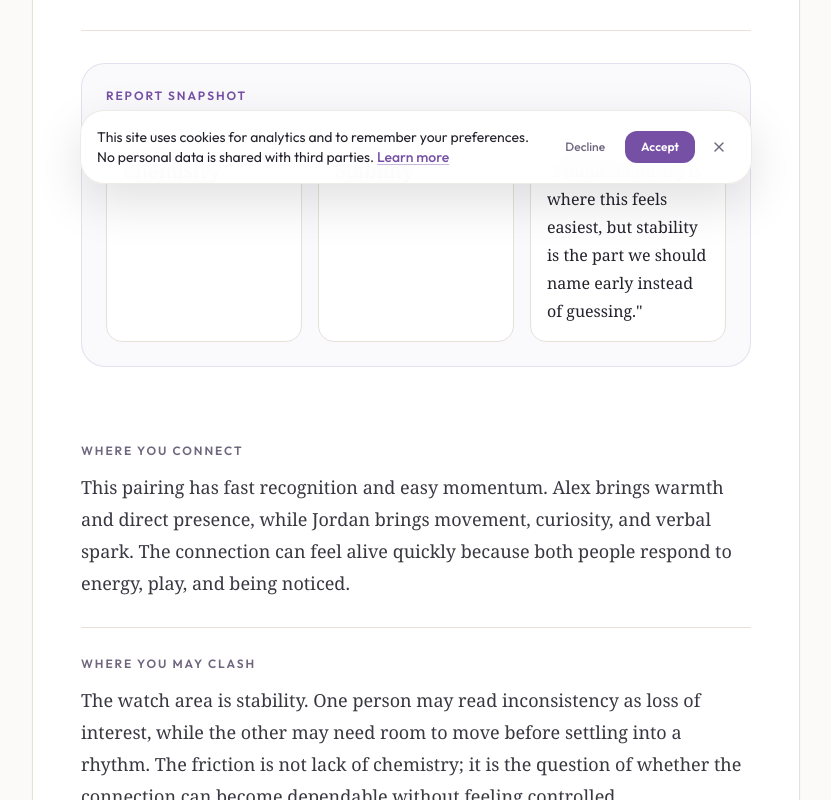
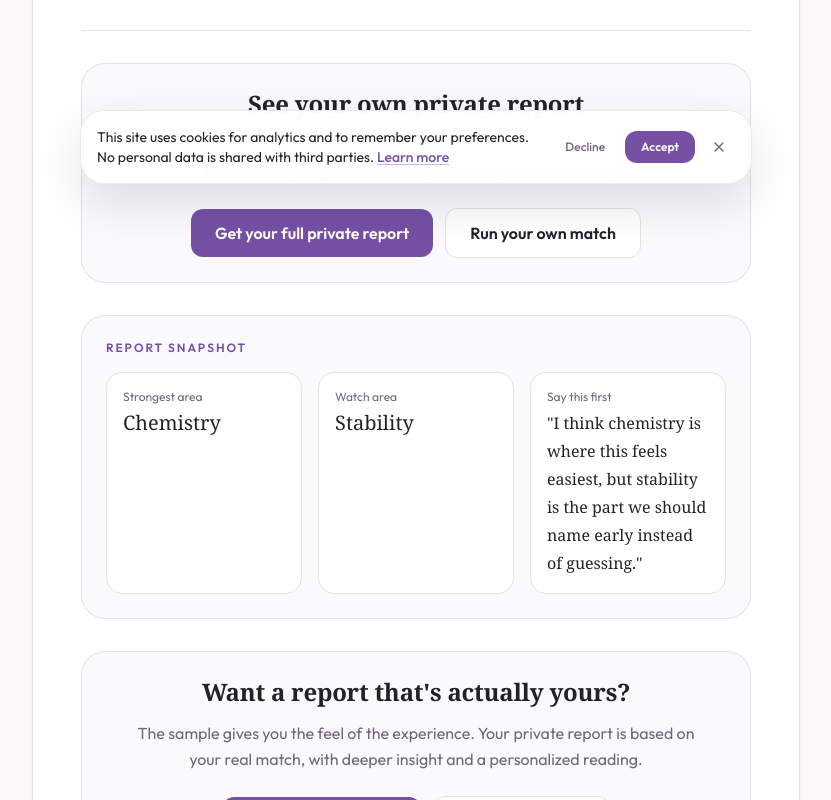
Before and after one commit to redefynliving/MatchbyBirth, a React (Vite) app in the folder apps/web/: page /sample-report in a window 1280 px wide. Shown: the part 600-1400 px from the top of the page, without its empty margins (224-1055 px from the left). Built offline with nearby package versions, Linux system fonts and the light colour scheme.

Commit message:
Add sample report conversion CTAs

```diff
--- /dev/null
+++ b/apps/web/src/components/report/ReportCta.jsx
@@ -0,0 +1,55 @@
+import React from 'react';
+import { Link } from 'react-router-dom';
+import { trackEvent } from '@/lib/analytics.js';
+
+export default function ReportCta({
+  title,
+  body,
+  primaryLabel = 'Get your full private report',
+  primaryTo = '/#calculator',
+  secondaryLabel = 'Run your own match',
+  secondaryTo = '/#calculator',
+  compact = false,
+  placement = 'sample',
+}) {
+  const trackClick = (label) => {
+    trackEvent('sample_report_cta_clicked', {
+      placement,
+      label,
+    });
+  };
+
+  return (
+    <section
+      className={`rounded-3xl border border-primary/15 bg-primary/[0.035] text-center ${
+        compact ? 'p-5 md:p-6' : 'p-6 md:p-8'
+      }`}
+    >
+      <h2 className={`${compact ? 'text-2xl' : 'text-3xl'} font-serif text-foreground`}>
+        {title}
+      </h2>
+
+      <p className="mx-auto mt-3 max-w-xl text-muted-foreground leading-relaxed">
+        {body}
+      </p>
+
+      <div className="mt-6 flex flex-col items-center justify-center gap-3 sm:flex-row">
+        <Link
+          to={primaryTo}
+          onClick={() => trackClick('primary')}
+          className="inline-flex items-center justify-center rounded-xl bg-primary px-6 py-3 font-semibold text-primary-foreground"
+        >
+          {primaryLabel}
+        </Link>
+
+        <Link
+          to={secondaryTo}
+          onClick={() => trackClick('secondary')}
+          className="inline-flex items-center justify-center rounded-xl border border-border bg-card px-6 py-3 font-semibold text-foreground"
+        >
+          {secondaryLabel}
+        </Link>
+      </div>
+    </section>
+  );
+}
--- a/apps/web/src/components/report/ReportView.jsx
+++ b/apps/web/src/components/report/ReportView.jsx
@@ -1,27 +1,8 @@
 import React from 'react';
 import { Download, LockKeyhole } from 'lucide-react';
-import { Link } from 'react-router-dom';
 import BackButton from '@/components/BackButton.jsx';
+import ReportCta from '@/components/report/ReportCta.jsx';
 import { getReportSnapshot } from '@/components/report/reportUtils.js';
-
-function SampleCta() {
-  return (
-    <section className="pt-8 border-t border-border">
-      <div className="rounded-3xl border border-primary/15 bg-primary/[0.035] p-6 text-center">
-        <p className="text-xs uppercase tracking-[0.16em] text-primary font-semibold mb-3">
-          Private paid report
-        </p>
-        <h2 className="font-serif text-2xl mb-3">Want your full report?</h2>
-        <p className="text-muted-foreground leading-relaxed max-w-lg mx-auto">
-          Run your own comparison, then unlock a private report built from your actual compatibility result.
-        </p>
-        <Link to="/#calculator" className="btn-primary mt-5 inline-flex rounded-xl px-5 py-3 text-sm font-semibold">
-          Try the comparison
-        </Link>
-      </div>
-    </section>
-  );
-}
 
 export default function ReportView({
   report,
@@ -71,6 +52,19 @@ export default function ReportView({
             </p>
           </header>
 
+          {mode === 'sample' && (
+            <div className="mt-8">
+              <ReportCta
+                title="See your own private report"
+                body="This sample shows the format. Your full report is built from your actual birth details and gives you a more personal compatibility reading."
+                primaryLabel="Get your full private report"
+                secondaryLabel="Run your own match"
+                placement="top"
+                compact
+              />
+            </div>
+          )}
+
           <section className="my-8 rounded-3xl border border-primary/15 bg-primary/[0.035] p-5 md:p-6">
             <p className="text-xs uppercase tracking-[0.16em] text-primary font-semibold mb-4">
               Report snapshot
@@ -91,6 +85,19 @@ export default function ReportView({
             </div>
           </section>
 
+          {mode === 'sample' && (
+            <div className="mb-8">
+              <ReportCta
+                title="Want a report that's actually yours?"
+                body="The sample gives you the feel of the experience. Your private report is based on your real match, with deeper insight and a personalized reading."
+                primaryLabel="Unlock my full report"
+                secondaryLabel="Try the calculator"
+                placement="middle"
+                compact
+              />
+            </div>
+          )}
+
           <div className="py-4">
             {report.sections.map((section) => (
               <section key={section.key} className="py-7 border-b border-border last:border-0">
@@ -102,7 +109,17 @@ export default function ReportView({
             ))}
           </div>
 
-          {mode === 'sample' && <SampleCta />}
+          {mode === 'sample' && (
+            <div className="pt-8 border-t border-border">
+              <ReportCta
+                title="Ready to see your real match?"
+                body="Run your own birth match and get the complete private report."
+                primaryLabel="Get my report"
+                secondaryLabel="Start with a match"
+                placement="bottom"
+              />
+            </div>
+          )}
 
           <footer className="pt-8 border-t border-border">
             <p className="font-serif text-lg italic leading-8 text-muted-foreground">{report.closing}</p>
```
Also changed, not shown: 1 other file (tests, documents, lock files or other folders).
